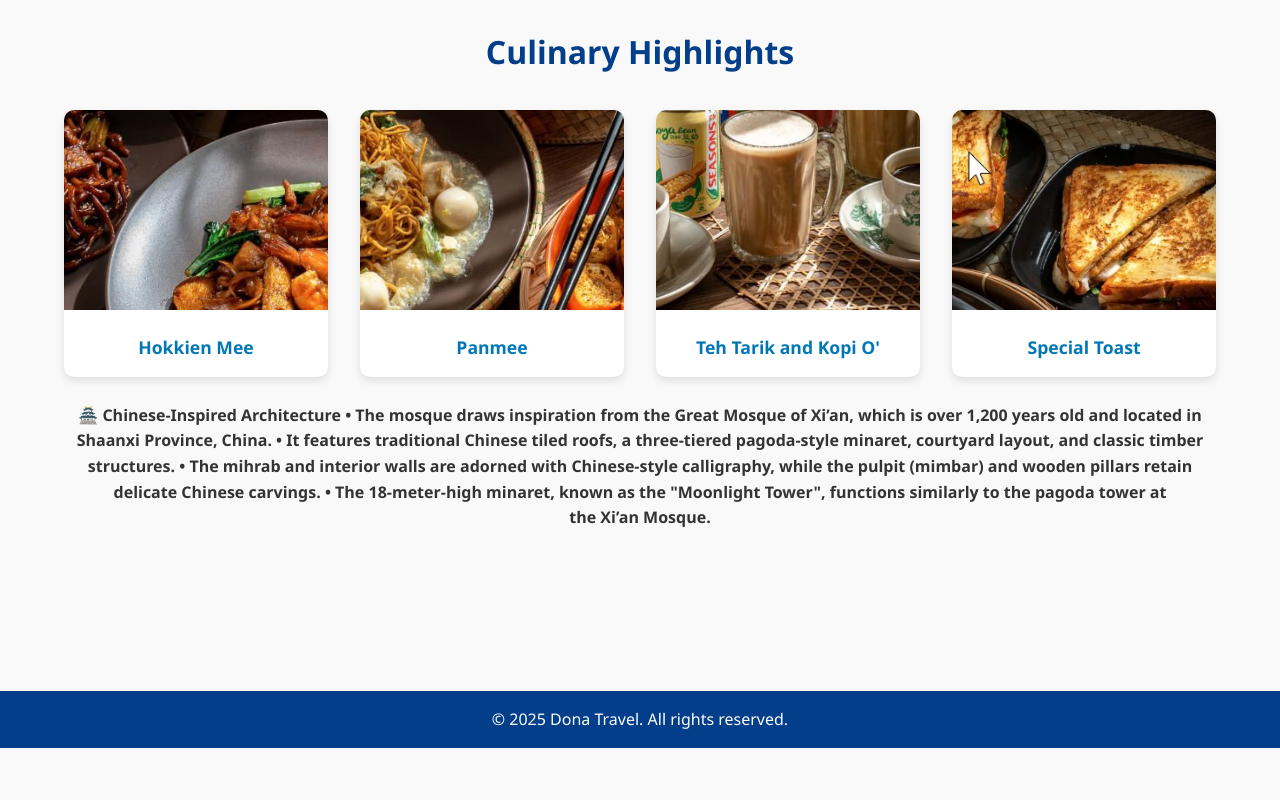
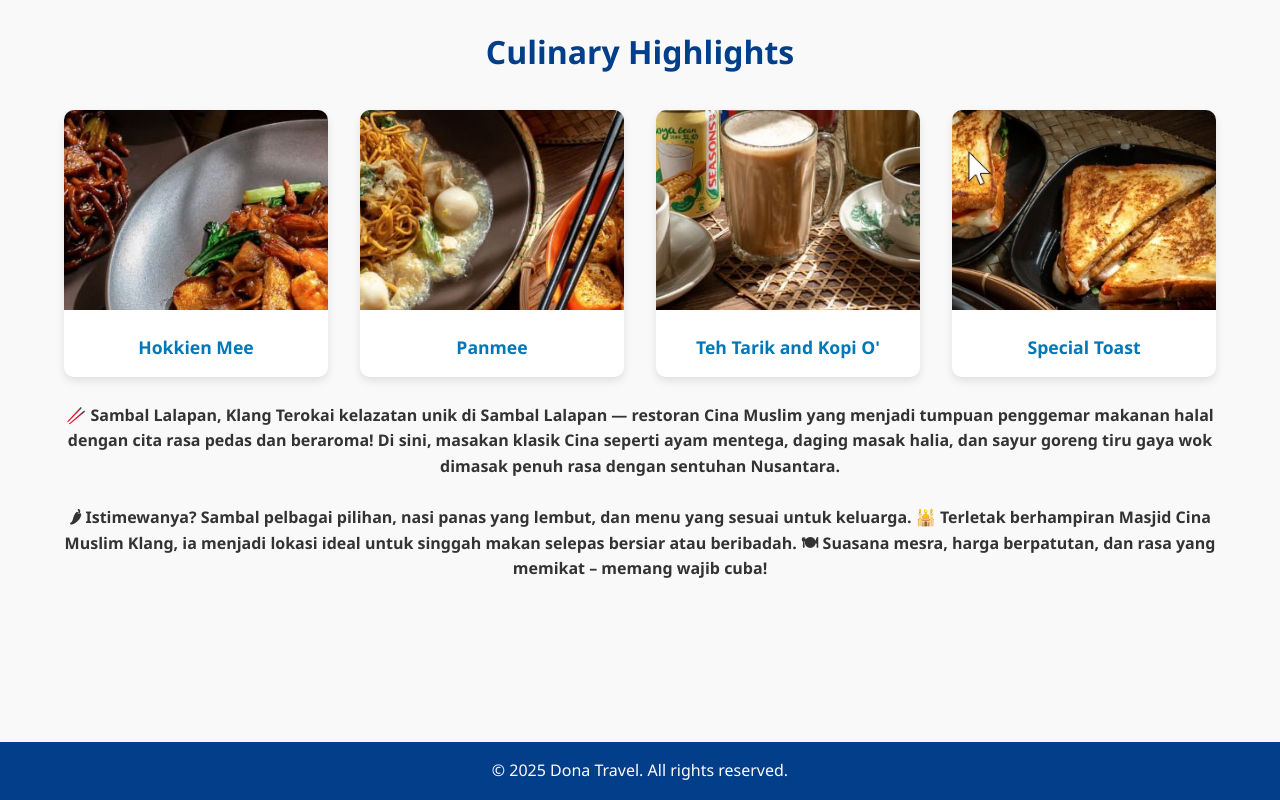
Before and after one commit to heykeyme/dona-travel, a plain HTML site: page masjid.html in a window 1280 px wide. Shown: the part 3562-4362 px from the top of the page. Before the commit the page ends 4310 px from the top, so only its background shows below. Drawn offline with Linux system fonts and the light colour scheme.

Commit message:
update code

```diff
--- a/masjid.html
+++ b/masjid.html
@@ -127,17 +127,21 @@
               <h3>Special Toast</h3>
             </div>
           </div>
-        </div><br>
+        </div>
+        <br />
         <p style="font-weight: bold">
-          🏯 Chinese-Inspired Architecture • The mosque draws inspiration from
-          the Great Mosque of Xi’an, which is over 1,200 years old and located
-          in Shaanxi Province, China. • It features traditional Chinese tiled
-          roofs, a three-tiered pagoda-style minaret, courtyard layout, and
-          classic timber structures. • The mihrab and interior walls are adorned
-          with Chinese-style calligraphy, while the pulpit (mimbar) and wooden
-          pillars retain delicate Chinese carvings. • The 18-meter-high minaret,
-          known as the "Moonlight Tower", functions similarly to the pagoda
-          tower at the Xi’an Mosque.
+          🥢 Sambal Lalapan, Klang Terokai kelazatan unik di Sambal Lalapan —
+          restoran Cina Muslim yang menjadi tumpuan penggemar makanan halal
+          dengan cita rasa pedas dan beraroma! Di sini, masakan klasik Cina
+          seperti ayam mentega, daging masak halia, dan sayur goreng tiru gaya
+          wok dimasak penuh rasa dengan sentuhan Nusantara.
+        </p> <br>
+        <p style="font-weight: bold">
+          🌶 Istimewanya? Sambal pelbagai pilihan, nasi panas yang lembut, dan
+          menu yang sesuai untuk keluarga. 🕌 Terletak berhampiran Masjid Cina
+          Muslim Klang, ia menjadi lokasi ideal untuk singgah makan selepas
+          bersiar atau beribadah. 🍽 Suasana mesra, harga berpatutan, dan rasa
+          yang memikat – memang wajib cuba!
         </p>
       </section>
     </section>
```
